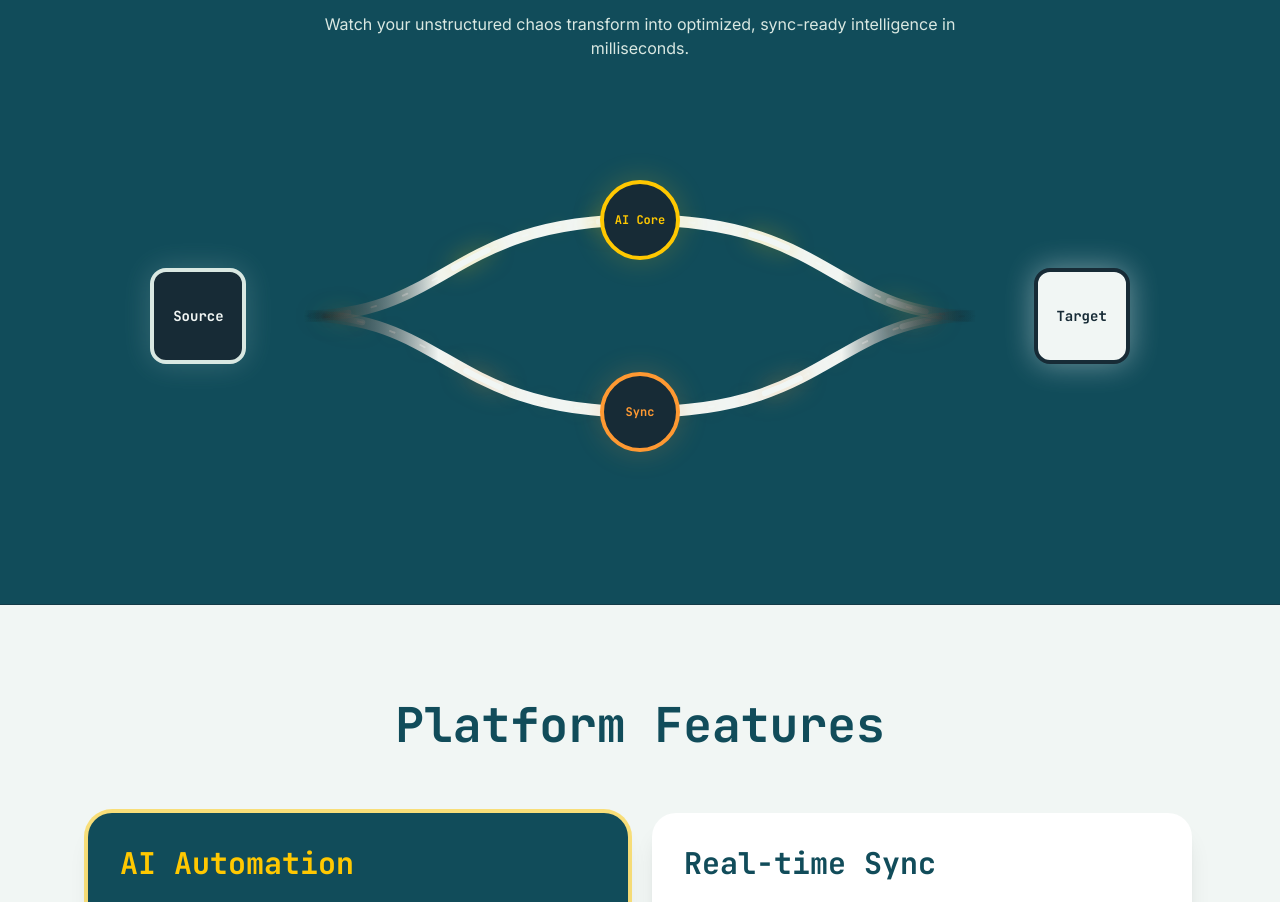
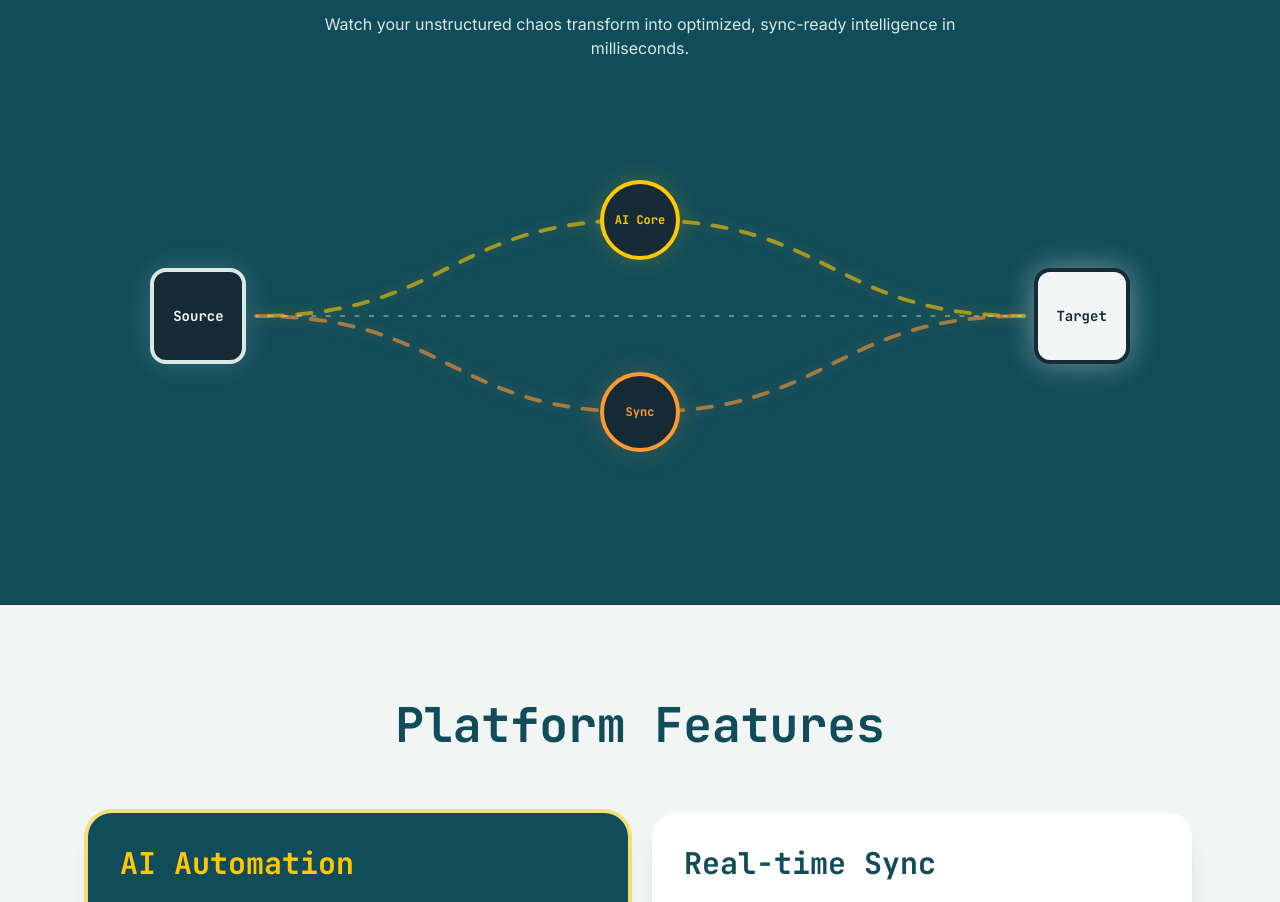
Before and after one commit to harshyy07/frontend-battle, a React (Vite) app: page / in a window 1280 px wide. Shown: the part 1240-2142 px from the top of the page. Built offline with nearby package versions, Linux system fonts and the light colour scheme.

Commit message:
Revert to simple dashed SVG animation for DataPipeline

```diff
--- a/src/components/DataPipeline.tsx
+++ b/src/components/DataPipeline.tsx
@@ -30,33 +30,10 @@ export const DataPipeline = () => {
         <div className="relative w-full h-64 md:h-96 flex items-center justify-center mt-12 pointer-events-auto">
           {/* Main Pipeline SVG */}
           <svg className="absolute w-full h-full pointer-events-none" viewBox="0 0 1000 400" preserveAspectRatio="xMidYMid meet">
-            <defs>
-              <linearGradient id="fadeGradient" x1="0%" y1="0%" x2="100%" y2="0%">
-                <stop offset="0%" stopColor="transparent" />
-                <stop offset="20%" stopColor="currentColor" />
-                <stop offset="80%" stopColor="currentColor" />
-                <stop offset="100%" stopColor="transparent" />
-              </linearGradient>
-              <linearGradient id="glowGradient" x1="0%" y1="0%" x2="100%" y2="0%">
-                <stop offset="0%" stopColor="transparent" />
-                <stop offset="50%" stopColor="currentColor" />
-                <stop offset="100%" stopColor="transparent" />
-              </linearGradient>
-            </defs>
-
-            {/* Core glowing backgrounds (static) */}
-            <path d="M 150 200 C 300 200, 300 100, 500 100 C 700 100, 700 200, 850 200" fill="none" stroke="url(#fadeGradient)" className="text-forsythia/10" strokeWidth="12" strokeLinecap="round" />
-            <path d="M 150 200 C 300 200, 300 300, 500 300 C 700 300, 700 200, 850 200" fill="none" stroke="url(#fadeGradient)" className="text-deep-saffron/10" strokeWidth="12" strokeLinecap="round" />
-            <path d="M 150 200 L 850 200" fill="none" stroke="url(#fadeGradient)" className="text-mystic-mint/10" strokeWidth="6" />
-
-            {/* High-speed data streams (fast, small dashes) */}
-            <path className="animate-dash-flow text-forsythia/80 drop-shadow-[0_0_8px_rgba(255,200,1,0.8)]" stroke="url(#fadeGradient)" d="M 150 200 C 300 200, 300 100, 500 100 C 700 100, 700 200, 850 200" fill="none" strokeWidth="2" strokeLinecap="round" strokeDasharray="5 30" style={{ animationDuration: '0.8s' }} />
-            <path className="animate-dash-flow text-deep-saffron/80 drop-shadow-[0_0_8px_rgba(255,153,50,0.8)]" stroke="url(#fadeGradient)" d="M 150 200 C 300 200, 300 300, 500 300 C 700 300, 700 200, 850 200" fill="none" strokeWidth="2" strokeLinecap="round" strokeDasharray="5 30" style={{ animationDuration: '0.6s' }} />
-            <path className="animate-dash-flow text-mystic-mint/80 drop-shadow-[0_0_5px_rgba(217,232,226,0.6)]" stroke="url(#fadeGradient)" d="M 150 200 L 850 200" fill="none" strokeWidth="1" strokeDasharray="3 20" style={{ animationDuration: '0.5s' }} />
-
-            {/* Thick data packets (slower, large dashes) */}
-            <path className="animate-dash-flow text-forsythia/50 drop-shadow-[0_0_12px_rgba(255,200,1,0.6)]" stroke="url(#fadeGradient)" d="M 150 200 C 300 200, 300 100, 500 100 C 700 100, 700 200, 850 200" fill="none" strokeWidth="6" strokeLinecap="round" strokeDasharray="40 120" style={{ animationDuration: '2s' }} />
-            <path className="animate-dash-flow text-deep-saffron/50 drop-shadow-[0_0_12px_rgba(255,153,50,0.6)]" stroke="url(#fadeGradient)" d="M 150 200 C 300 200, 300 300, 500 300 C 700 300, 700 200, 850 200" fill="none" strokeWidth="6" strokeLinecap="round" strokeDasharray="40 120" style={{ animationDuration: '2.5s' }} />
+            {/* Background glowing paths with flow animation */}
+            <path id="path1" className="animate-dash-flow text-forsythia/60 drop-shadow-[0_0_8px_rgba(255,200,1,0.5)]" d="M 100 200 C 300 200, 300 100, 500 100 C 700 100, 700 200, 900 200" fill="none" stroke="currentColor" strokeWidth="4" strokeLinecap="round" strokeDasharray="15 15" />
+            <path id="path2" className="animate-dash-flow text-deep-saffron/60 drop-shadow-[0_0_8px_rgba(255,153,50,0.5)]" d="M 100 200 C 300 200, 300 300, 500 300 C 700 300, 700 200, 900 200" fill="none" stroke="currentColor" strokeWidth="4" strokeLinecap="round" strokeDasharray="15 15" style={{ animationDirection: 'reverse' }} />
+            <path id="path3" className="animate-dash-flow text-mystic-mint/40 drop-shadow-[0_0_5px_rgba(217,232,226,0.3)]" d="M 100 200 L 900 200" fill="none" stroke="currentColor" strokeWidth="2" strokeDasharray="5 10" />
           </svg>
 
           {/* Nodes placed over SVG with Parallax and Hover Effects */}
```
